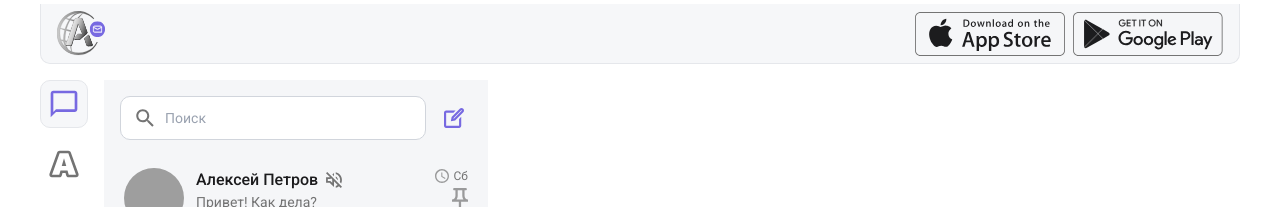
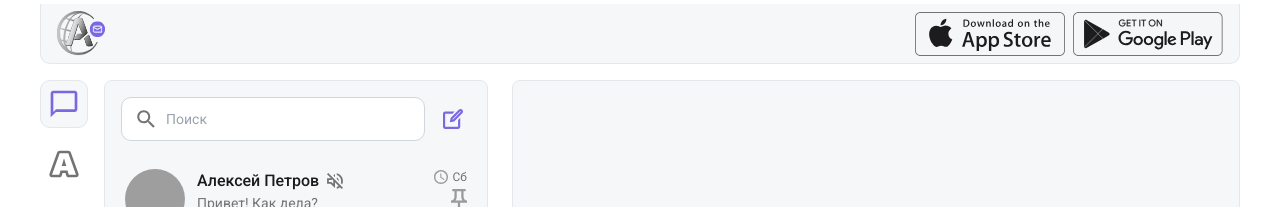
Before and after one commit to Fixer201/chat-frontend-4, a Next.js app: page /chats in a window 1280 px wide. Shown: the top 207 px of the page. Built offline with nearby package versions, Linux system fonts and the light colour scheme; grey boxes are pictures that could not be loaded.

Commit message:
fix(chat/contact-list):fixed bug with sharp border

```diff
--- a/src/app/(private)/chats/page.tsx
+++ b/src/app/(private)/chats/page.tsx
@@ -9,7 +9,7 @@ export default function ChatsPage() {
             {/* Левая колонка - список чатов */}
             <div
                 className={`
-                  h-11/12 w-full rounded-md bg-gray-main
+                  h-11/12 w-full rounded-md border border-gray-200 bg-gray-main
                   md:w-80
                   lg:w-96
                 `}
@@ -20,7 +20,8 @@ export default function ChatsPage() {
             {/* Правая колонка - пустой state (скрыт на mobile) */}
             <div
                 className={`
-                  hidden h-11/12 flex-1
+                  hidden h-11/12 flex-1 rounded-md border border-gray-200
+                  bg-gray-main
                   md:block
                 `}
             >
--- a/src/app/(private)/contacts/page.tsx
+++ b/src/app/(private)/contacts/page.tsx
@@ -7,7 +7,7 @@ export default function ContactsPage() {
             {/* Левая колонка - список контактов */}
             <div
                 className={`
-                  h-11/12 w-full rounded-md bg-gray-main
+                  h-11/12 w-full rounded-md border border-gray-200 bg-gray-main
                   md:w-80
                   lg:w-96
                 `}
@@ -18,7 +18,7 @@ export default function ContactsPage() {
             {/* Правая колонка - пустой state (скрыт на mobile) */}
             <div
                 className={`
-                  hidden h-11/12 flex-1
+                  hidden h-11/12 flex-1 rounded-md border border-gray-200
                   md:block
                 `}
             >
--- a/src/modules/chats-list/components/ChatsList.tsx
+++ b/src/modules/chats-list/components/ChatsList.tsx
@@ -204,9 +204,7 @@ export default function ChatsList() {
         <>
             <div className="flex h-full flex-col">
                 <div
-                    className={`
-                      flex h-19 w-full items-center gap-2.5 bg-[#F5F6F8] p-4
-                    `}
+                    className={`flex h-19 w-full items-center gap-2.5 p-4`}
                 >
                     <Search
                         value={searchValue}
@@ -233,13 +231,11 @@ export default function ChatsList() {
                         </button>
                     )}
                 </div>
-                <div className="h-11/12 flex-1 overflow-y-auto bg-[#F5F6F8]">
+                <div className="h-11/12 flex-1 overflow-y-auto">
                     {/* ИЗМЕНЕНО: используем loading из Redux вместо isLoading */}
                     {loading ? (
                         <div
-                            className={`
-                                  flex h-full items-center justify-center
-                                `}
+                            className={`flex h-full items-center justify-center`}
                         >
                             <div className="text-text-gray">
                                 Загрузка...
@@ -248,16 +244,16 @@ export default function ChatsList() {
                     ) : showEmptySearchState ? (
                         <div
                             className={`
-                                  flex flex-1 items-center justify-center p-4
-                                `}
+                              flex flex-1 items-center justify-center p-4
+                            `}
                         >
                             <EmptySearchState />
                         </div>
                     ) : showEmptyChatsState ? (
                         <div
                             className={`
-                                  flex flex-1 items-center justify-center p-4
-                                `}
+                              flex flex-1 items-center justify-center p-4
+                            `}
                         >
                             <EmptyChatsState
                                 onStartChat={
```
